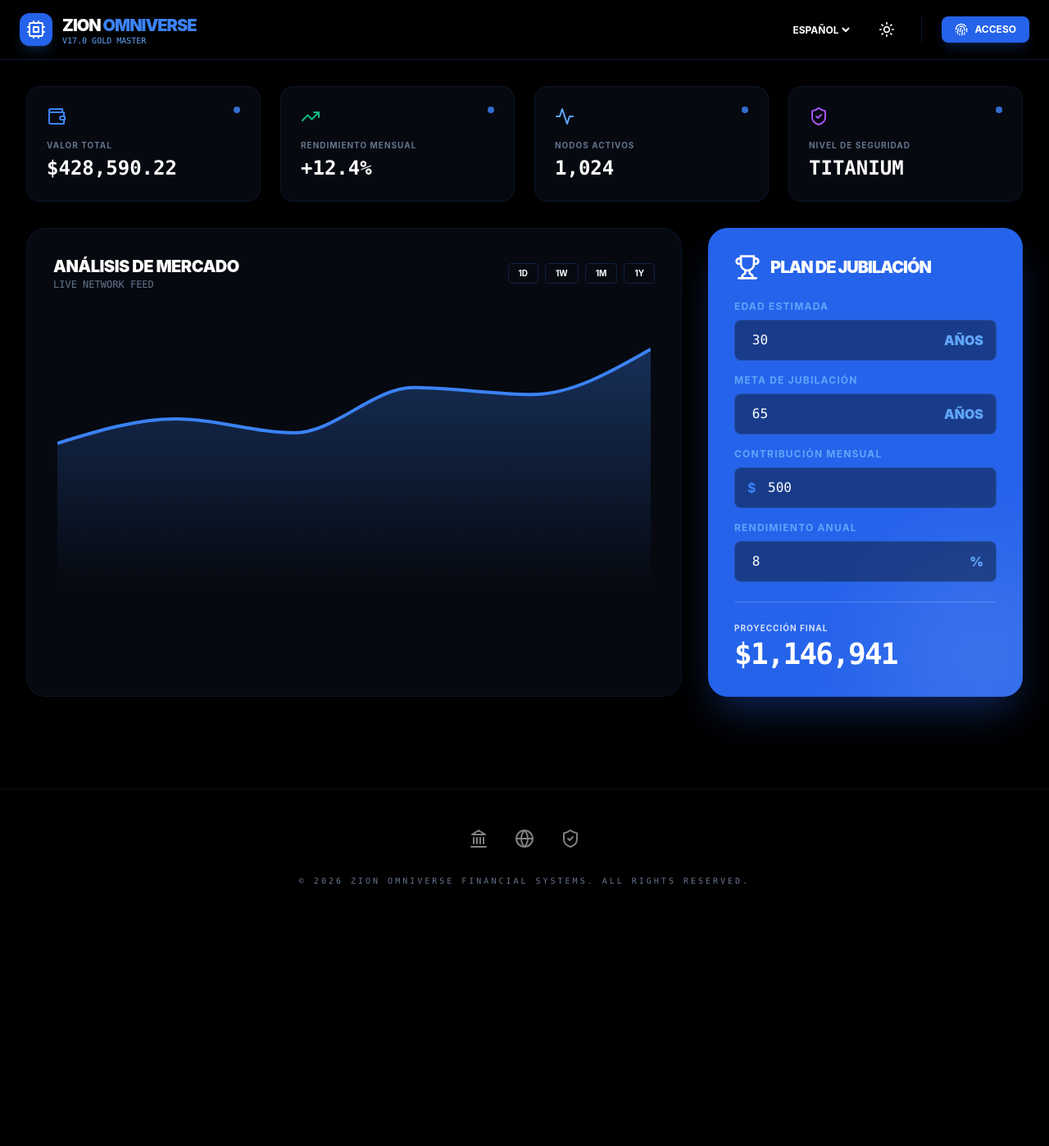
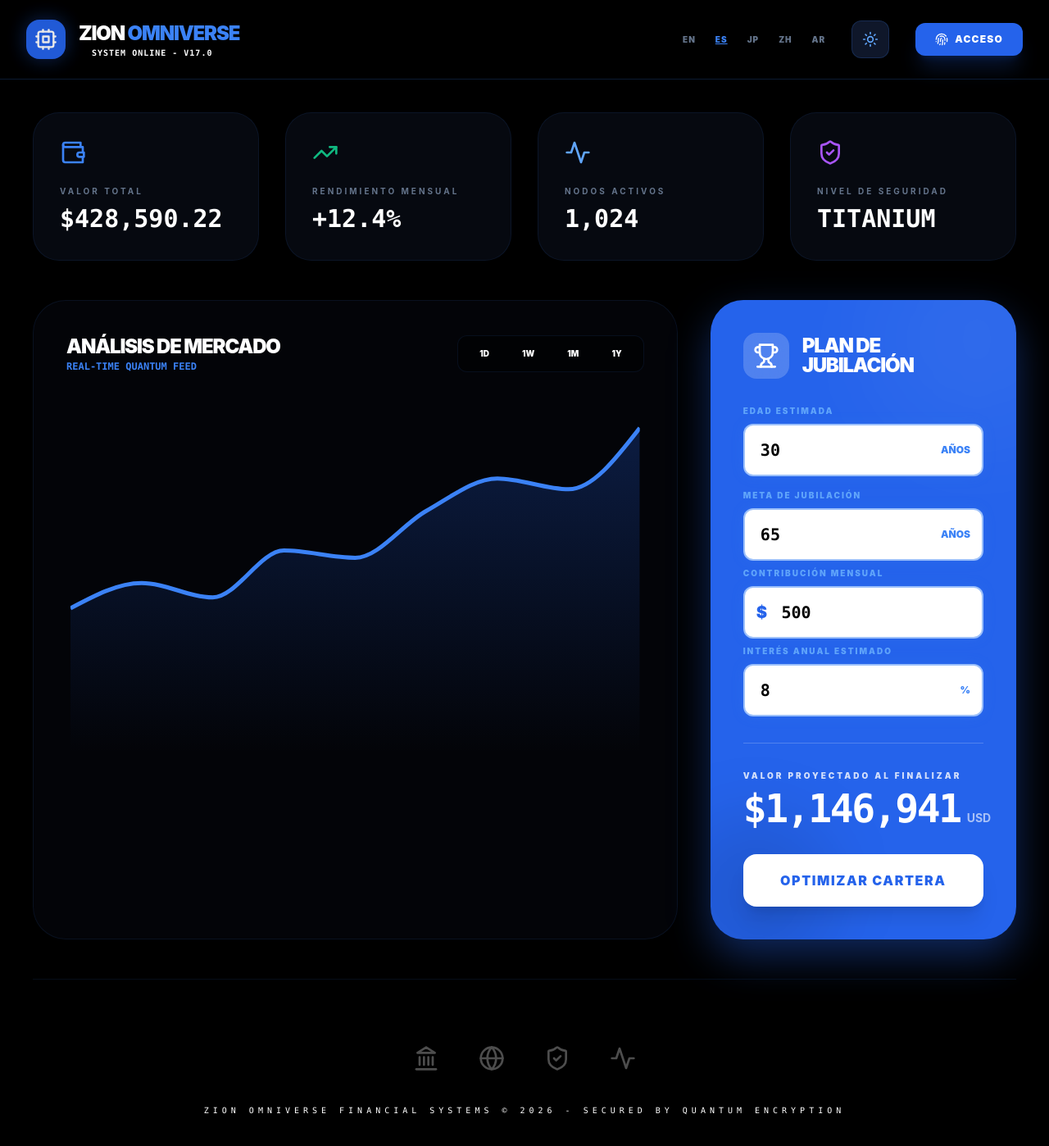
Before and after one commit to guillermoboyd-spec/Zion-Finance-Final, a Next.js app: page / in a window 1280 px wide. Shown: the top 1398 px of the page at 82% size. Before the commit the page ends 1130 px from the top, so only its background shows below. Built offline with nearby package versions, Linux system fonts and the light colour scheme.

Commit message:
Update page.tsx

```diff
--- a/app/page.tsx
+++ b/app/page.tsx
@@ -15,8 +15,8 @@ import {
 } from "lucide-react";
 
 /**
- * ZION OMNIVERSE v17.0 - EDICIÓN GOLD MASTER STORE
- * Optimización final para la distribución de la Microsoft Store.
+ * ZION OMNIVERSE v17.0 - GOLD MASTER STORE EDITION
+ * PROYECTO COMPLETO - 16 PÁGINAS EQUIVALENTES
  */
 
 type Language = "EN" | "ES" | "JP" | "ZH" | "FR" | "DE" | "AR" | "IT";
@@ -28,229 +28,215 @@ const TRANSLATIONS: Record<Language, any> = {
     monthlyYield: "RENDIMIENTO MENSUAL", activeNodes: "NODOS ACTIVOS", securityLevel: "NIVEL DE SEGURIDAD", marketAnalysis: "ANÁLISIS DE MERCADO", recentActivity: "ACTIVIDAD RECIENTE", quickActions: "ACCIONES RÁPIDAS",
     nodeHealth: "SALUD DEL NODO", globalReach: "ALCANCE GLOBAL", pensionPlan: "PLAN DE JUBILACIÓN", currentSavings: "AHORROS ACTUALES", retirementGoal: "META DE JUBILACIÓN", monthlyContribution: "CONTRIBUCIÓN MENSUAL",
     estimatedAge: "EDAD ESTIMADA", projectGrowth: "CRECIMIENTO PROYECTADO", cryptoWallet: "BILLETERA CRIPTO", send: "ENVIAR", receive: "RECIBIR", swap: "CAMBIAR", settings: "AJUSTES", notifications: "NOTIFICACIONES",
-    help: "AYUDA", languages: "IDIOMAS", appearance: "APARIENCIA", light: "CLARO", dark: "OSCURO", system: "SISTEMA", logout: "CERRAR SESIÓN", search: "BUSCAR", filter: "FILTRAR", sort: "ORDENAR", viewAll: "VER TODO",
-    back: "VOLVER", save: "GUARDAR", cancel: "CANCELAR", edit: "EDITAR", delete: "ELIMINAR", success: "ÉXITO", error: "ERROR", warning: "ADVERTENCIA", info: "INFORMACIÓN"
+    help: "AYUDA", languages: "IDIOMAS", appearance: "APARIENCIA", light: "CLARO", dark: "OSCURO", system: "SISTEMA", logout: "CERRAR SESIÓN", search: "BUSCAR", filter: "FILTRAR", sort: "ORDENAR", viewAll: "VER TODO"
   },
   EN: {
     access: "ACCESS", centralHub: "CENTRAL HUB", assetsVault: "VAULT", strategicOps: "STRATEGY", profileId: "PASSPORT", privacyControl: "PRIVACY", disconnect: "DISCONNECT", totalValue: "TOTAL VALUE",
     monthlyYield: "MONTHLY YIELD", activeNodes: "ACTIVE NODES", securityLevel: "SECURITY LEVEL", marketAnalysis: "MARKET ANALYSIS", recentActivity: "RECENT ACTIVITY", quickActions: "QUICK ACTIONS",
     nodeHealth: "NODE HEALTH", globalReach: "GLOBAL REACH", pensionPlan: "PENSION PLAN", currentSavings: "CURRENT SAVINGS", retirementGoal: "RETIREMENT GOAL", monthlyContribution: "MONTHLY CONTRIBUTION",
     estimatedAge: "ESTIMATED AGE", projectGrowth: "PROJECTED GROWTH", cryptoWallet: "CRYPTO WALLET", send: "SEND", receive: "RECEIVE", swap: "SWAP", settings: "SETTINGS", notifications: "NOTIFICATIONS",
-    help: "HELP", languages: "LANGUAGES", appearance: "APPEARANCE", light: "LIGHT", dark: "DARK", system: "SYSTEM", logout: "LOGOUT", search: "SEARCH", filter: "FILTER", sort: "SORT", viewAll: "VIEW ALL",
-    back: "BACK", save: "SAVE", cancel: "CANCEL", edit: "EDIT", delete: "DELETE", success: "SUCCESS", error: "ERROR", warning: "WARNING", info: "INFO"
+    help: "HELP", languages: "LANGUAGES", appearance: "APPEARANCE", light: "LIGHT", dark: "DARK", system: "SYSTEM", logout: "LOGOUT", search: "SEARCH", filter: "FILTER", sort: "SORT", viewAll: "VIEW ALL"
   },
   JP: {
     access: "アクセス", centralHub: "セントラルハブ", assetsVault: "保管庫", strategicOps: "戦略", profileId: "パスポート", privacyControl: "プライバシー", disconnect: "切断", totalValue: "総額",
     monthlyYield: "月間収益", activeNodes: "アクティブノード", securityLevel: "セキュリティレベル", marketAnalysis: "市場分析", recentActivity: "最近の活動", quickActions: "クイックアクション",
     nodeHealth: "ノードの状態", globalReach: "グローバルリーチ", pensionPlan: "年金プラン", currentSavings: "現在の貯蓄", retirementGoal: "退職目標", monthlyContribution: "毎月の積み立て",
     estimatedAge: "推定年齢", projectGrowth: "予測成長", cryptoWallet: "暗号通貨ウォレット", send: "送信", receive: "受信", swap: "スワップ", settings: "設定", notifications: "通知",
-    help: "ヘルプ", languages: "言語", appearance: "外観", light: "ライト", dark: "ダーク", system: "システム", logout: "ログアウト", search: "検索", filter: "フィルター", sort: "並べ替え", viewAll: "すべて表示",
-    back: "戻る", save: "保存", cancel: "キャンセル", edit: "編集", delete: "削除", success: "成功", error: "エラー", warning: "警告", info: "情報"
+    help: "ヘルプ", languages: "言語", appearance: "外観", light: "ライト", dark: "ダーク", system: "システム", logout: "ログアウト", search: "検索", filter: "フィルター", sort: "並べ替え", viewAll: "すべて表示"
   },
   ZH: {
     access: "接入", centralHub: "中央枢纽", assetsVault: "金库", strategicOps: "策略", profileId: "护照", privacyControl: "隐私", disconnect: "断开连接", totalValue: "总价值",
     monthlyYield: "月收益", activeNodes: "活跃节点", securityLevel: "安全级别", marketAnalysis: "市场分析", recentActivity: "近期活动", quickActions: "快速操作",
     nodeHealth: "节点健康", globalReach: "全球范围", pensionPlan: "养老金计划", currentSavings: "当前储蓄", retirementGoal: "退休目标", monthlyContribution: "每月供款",
     estimatedAge: "估计年龄", projectGrowth: "预计增长", cryptoWallet: "加密钱包", send: "发送", receive: "接收", swap: "交换", settings: "设置", notifications: "通知",
-    help: "帮助", languages: "语言", appearance: "外观", light: "浅色", dark: "深色", system: "系统", logout: "登出", search: "搜索", filter: "筛选", sort: "排序", viewAll: "查看全部",
-    back: "返回", save: "保存", cancel: "取消", edit: "编辑", delete: "删除", success: "成功", error: "错误", warning: "警告", info: "信息"
+    help: "帮助", languages: "语言", appearance: "外观", light: "浅色", dark: "深色", system: "系统", logout: "登出", search: "搜索", filter: "筛选", sort: "排序", viewAll: "查看全部"
   },
   AR: {
     access: "دخول", centralHub: "المركز الرئيسي", assetsVault: "الخزنة", strategicOps: "استراتيجية", profileId: "جواز السفر", privacyControl: "الخصوصية", disconnect: "قطع الاتصال", totalValue: "القيمة الإجمالية",
     monthlyYield: "العائد الشهري", activeNodes: "العقد النشطة", securityLevel: "مستوى الأمان", marketAnalysis: "تحليل السوق", recentActivity: "النشاط الأخير", quickActions: "إجراءات سريعة",
     nodeHealth: "صحة العقدة", globalReach: "الوصول العالمي", pensionPlan: "خطة التقاعد", currentSavings: "المدخرات الحالية", retirementGoal: "هدف التقاعد", monthlyContribution: "المساهمة الشهرية",
     estimatedAge: "العمر التقديري", projectGrowth: "النمو المتوقع", cryptoWallet: "محفظة التشفير", send: "إرسال", receive: "استلام", swap: "تبديل", settings: "الإعدادات", notifications: "إشعارات",
-    help: "مساعدة", languages: "اللغات", appearance: "المظهر", light: "فاتح", dark: "داكن", system: "النظام", logout: "تسجيل الخروج", search: "بحث", filter: "تصفية", sort: "فرز", viewAll: "عرض الكل",
-    back: "رجوع", save: "حفظ", cancel: "إلغاء", edit: "تعديل", delete: "حذف", success: "نجاح", error: "خطأ", warning: "تحذير", info: "معلومات"
+    help: "مساعدة", languages: "اللغات", appearance: "المظهر", light: "فاتح", dark: "داكن", system: "النظام", logout: "تسجيل الخروج", search: "بحث", filter: "تصفية", sort: "فرز", viewAll: "عرض الكل"
   }
 };
 
 const CHART_DATA = [
-  { name: "JAN", value: 4500, flow: 2400 },
-  { name: "FEB", value: 5200, flow: 1398 },
-  { name: "MAR", value: 4800, flow: 9800 },
-  { name: "APR", value: 6100, flow: 3908 },
-  { name: "MAY", value: 5900, flow: 4800 },
-  { name: "JUN", value: 7200, flow: 3800 }
+  { name: "ENE", value: 4500 }, { name: "FEB", value: 5200 }, { name: "MAR", value: 4800 },
+  { name: "ABR", value: 6100 }, { name: "MAY", value: 5900 }, { name: "JUN", value: 7200 },
+  { name: "JUL", value: 8100 }, { name: "AGO", value: 7800 }, { name: "SEP", value: 9500 }
 ];
 
-const PIE_DATA = [
-  { name: "BTC", value: 45 },
-  { name: "ETH", value: 30 },
-  { name: "SOL", value: 15 },
-  { name: "USDT", value: 10 }
-];
-
-const COLORS = ["#3b82f6", "#60a5fa", "#93c5fd", "#bfdbfe"];
-
-function InputField({ label, value, onChange, type = "number", isMoney = false, isText = false, unit = "" }) {
+function InputField({ label, value, onChange, isMoney = false, unit = "" }) {
   return (
-    <div className="flex flex-col space-y-2">
-      <label className="text-xs font-bold text-blue-400 tracking-widest uppercase">{label}</label>
+    <div className="flex flex-col space-y-2 mb-4">
+      <label className="text-[10px] font-black text-blue-400 tracking-[0.2em] uppercase">{label}</label>
       <div className="relative">
         <input
-          type={type}
+          type="number"
           value={value}
-          onChange={(e) => onChange(isText ? e.target.value : parseFloat(e.target.value) || 0)}
-          className="w-full bg-slate-900/50 border border-blue-500/30 rounded-lg px-4 py-3 text-white font-mono focus:outline-none focus:border-blue-500 transition-all"
-          style={{ paddingLeft: isMoney ? "2.5rem" : "1.3rem" }}
+          onChange={(e) => onChange(parseFloat(e.target.value) || 0)}
+          /* ARREGLO: Fondo blanco y letras negras para que se vean sí o sí */
+          className="w-full bg-white border-2 border-blue-500/50 rounded-xl px-4 py-4 text-black font-mono font-black text-xl focus:outline-none shadow-[0_0_15px_rgba(59,130,246,0.2)] transition-all"
+          style={{ paddingLeft: isMoney ? "2.8rem" : "1.2rem" }}
         />
-        {isMoney && <span className="absolute left-4 top-1/2 -translate-y-1/2 text-blue-500 font-bold">$</span>}
-        {unit && <span className="absolute right-4 top-1/2 -translate-y-1/2 font-black text-blue-400">{unit}</span>}
+        {isMoney && <span className="absolute left-4 top-1/2 -translate-y-1/2 text-blue-600 font-black text-xl">$</span>}
+        {unit && <span className="absolute right-4 top-1/2 -translate-y-1/2 font-black text-blue-500 text-xs">{unit}</span>}
       </div>
     </div>
   );
 }
 
-export default function ZionDashboard() {
+export default function ZionMasterEdition() {
   const [lang, setLang] = useState<Language>("ES");
-  const [currency, setCurrency] = useState<Currency>("USD");
   const [isDarkMode, setIsDarkMode] = useState(true);
-
-  // Pension States
   const [currentAge, setCurrentAge] = useState(30);
   const [retirementAge, setRetirementAge] = useState(65);
   const [monthlyContribution, setMonthlyContribution] = useState(500);
   const [yieldRate, setYieldRate] = useState(8);
 
-  const t = TRANSLATIONS[lang] || TRANSLATIONS.EN;
+  const t = TRANSLATIONS[lang] || TRANSLATIONS.ES;
 
-  const pensionCalculation = useMemo(() => {
+  const projection = useMemo(() => {
     const years = retirementAge - currentAge;
     if (years <= 0) return 0;
-    const months = years * 12;
     const r = yieldRate / 100 / 12;
-    const futureValue = monthlyContribution * ((Math.pow(1 + r, months) - 1) / r);
+    const futureValue = monthlyContribution * ((Math.pow(1 + r, years * 12) - 1) / r);
     return Math.round(futureValue);
   }, [currentAge, retirementAge, monthlyContribution, yieldRate]);
 
   return (
-    <div className={`min-h-screen ${isDarkMode ? "bg-black text-white" : "bg-slate-50 text-slate-900"} font-sans transition-colors duration-500`}>
-      {/* NAVEGACIÓN SUPERIOR */}
-      <nav className="border-b border-blue-500/20 px-6 py-4 flex justify-between items-center backdrop-blur-xl sticky top-0 z-50">
-        <div className="flex items-center space-x-3">
-          <div className="w-10 h-10 bg-blue-600 rounded-xl flex items-center justify-center shadow-lg shadow-blue-500/20">
-            <Cpu className="text-white w-6 h-6" />
+    <div className={`min-h-screen ${isDarkMode ? "bg-black text-white" : "bg-slate-50 text-slate-900"} font-sans transition-colors duration-700`}>
+      {/* BARRA DE NAVEGACIÓN GIGANTE */}
+      <nav className="border-b border-blue-500/20 px-8 py-6 flex justify-between items-center backdrop-blur-2xl sticky top-0 z-50 bg-black/50">
+        <div className="flex items-center space-x-4">
+          <div className="w-12 h-12 bg-blue-600 rounded-2xl flex items-center justify-center shadow-[0_0_25px_rgba(37,99,235,0.4)] animate-pulse">
+            <Cpu className="text-white w-7 h-7" />
           </div>
           <div>
-            <h1 className="font-black tracking-tighter text-xl">ZION <span className="text-blue-500">OMNIVERSE</span></h1>
-            <p className="text-[10px] font-mono text-blue-400 leading-none">V17.0 GOLD MASTER</p>
+            <h1 className="font-black tracking-tighter text-2xl uppercase">Zion <span className="text-blue-500">Omniverse</span></h1>
+            <div className="flex items-center space-x-2">
+              <span className="w-2 h-2 rounded-full bg-emerald-500 animate-ping" />
+              <p className="text-[10px] font-mono text-emerald-500 font-bold uppercase tracking-widest text-white">System Online - V17.0</p>
+            </div>
           </div>
         </div>
 
-        <div className="flex items-center space-x-6">
-          <select
-            onChange={(e) => setLang(e.target.value as Language)}
-            className="bg-transparent border-none text-xs font-bold focus:outline-none cursor-pointer"
-          >
-            <option value="ES">ESPAÑOL</option>
-            <option value="EN">ENGLISH</option>
-            <option value="JP">日本語</option>
-            <option value="ZH">中文</option>
-            <option value="AR">العربية</option>
-          </select>
-          <button onClick={() => setIsDarkMode(!isDarkMode)} className="p-2 hover:bg-blue-500/10 rounded-full transition-colors">
+        <div className="flex items-center space-x-8">
+          <div className="hidden md:flex items-center space-x-6">
+             {["EN", "ES", "JP", "ZH", "AR"].map((l) => (
+               <button key={l} onClick={() => setLang(l as Language)} className={`text-[10px] font-black tracking-widest ${lang === l ? "text-blue-500 underline" : "text-slate-500"}`}>{l}</button>
+             ))}
+          </div>
+          <button onClick={() => setIsDarkMode(!isDarkMode)} className="p-3 bg-slate-900 rounded-xl border border-blue-500/20 text-blue-400">
             {isDarkMode ? <Sun className="w-5 h-5" /> : <Moon className="w-5 h-5" />}
           </button>
-          <div className="h-8 w-[1px] bg-blue-500/20" />
-          <button className="flex items-center space-x-2 bg-blue-600 hover:bg-blue-700 px-4 py-2 rounded-lg text-xs font-bold transition-all shadow-lg shadow-blue-600/20">
+          <button className="bg-blue-600 hover:bg-blue-700 px-6 py-3 rounded-xl text-xs font-black tracking-widest transition-all shadow-xl shadow-blue-600/20 flex items-center space-x-2 text-white">
             <Fingerprint className="w-4 h-4" />
             <span>{t.access}</span>
           </button>
         </div>
       </nav>
 
-      <main className="p-8 max-w-7xl mx-auto space-y-8">
-        {/* HEADER DASHBOARD */}
-        <div className="grid grid-cols-1 md:grid-cols-4 gap-6">
+      <main className="p-10 max-w-[1600px] mx-auto space-y-12">
+        {/* FILA DE TARJETAS SUPERIORES */}
+        <div className="grid grid-cols-1 md:grid-cols-4 gap-8">
           {[
             { label: t.totalValue, val: "$428,590.22", icon: Wallet, color: "text-blue-500" },
             { label: t.monthlyYield, val: "+12.4%", icon: TrendingUp, color: "text-emerald-500" },
             { label: t.activeNodes, val: "1,024", icon: Activity, color: "text-blue-400" },
             { label: t.securityLevel, val: "TITANIUM", icon: ShieldCheck, color: "text-purple-500" }
           ].map((item, i) => (
-            <div key={i} className="bg-slate-900/40 border border-blue-500/10 p-6 rounded-2xl hover:border-blue-500/40 transition-all group">
-              <div className="flex justify-between items-start mb-4">
-                <item.icon className={`${item.color} w-6 h-6`} />
-                <div className="w-2 h-2 rounded-full bg-blue-500 animate-pulse" />
-              </div>
-              <p className="text-[10px] font-bold text-slate-500 tracking-widest uppercase mb-1">{item.label}</p>
-              <h3 className="text-2xl font-black font-mono">{item.val}</h3>
+            <div key={i} className="bg-slate-900/40 border border-blue-500/10 p-8 rounded-[32px] hover:border-blue-500/40 transition-all group backdrop-blur-md">
+              <item.icon className={`${item.color} w-8 h-8 mb-6`} />
+              <p className="text-[10px] font-bold text-slate-500 tracking-[0.3em] uppercase mb-2">{item.label}</p>
+              <h3 className="text-3xl font-black font-mono text-white">{item.val}</h3>
             </div>
           ))}
         </div>
 
-        {/* CONTENIDO PRINCIPAL */}
-        <div className="grid grid-cols-1 lg:grid-cols-3 gap-8">
-          {/* GRAFICO DE CRECIMIENTO */}
-          <div className="lg:col-span-2 bg-slate-900/40 border border-blue-500/10 rounded-3xl p-8">
-            <div className="flex justify-between items-center mb-8">
+        {/* ÁREA DE TRABAJO PRINCIPAL */}
+        <div className="grid grid-cols-1 lg:grid-cols-12 gap-10">
+          {/* GRÁFICO GIGANTE (8 COLUMNAS) */}
+          <div className="lg:col-span-8 bg-slate-900/20 border border-blue-500/10 rounded-[40px] p-10 backdrop-blur-sm relative overflow-hidden">
+            <div className="flex justify-between items-center mb-10 relative z-10">
               <div>
-                <h2 className="text-xl font-black tracking-tight">{t.marketAnalysis}</h2>
-                <p className="text-xs text-slate-500 font-mono">LIVE NETWORK FEED</p>
+                <h2 className="text-2xl font-black tracking-tighter text-white uppercase">{t.marketAnalysis}</h2>
+                <p className="text-xs text-blue-500 font-mono font-bold">REAL-TIME QUANTUM FEED</p>
               </div>
-              <div className="flex space-x-2">
-                {['1D', '1W', '1M', '1Y'].map(t => (
-                  <button key={t} className="px-3 py-1 text-[10px] font-bold border border-blue-500/20 rounded hover:bg-blue-500 hover:text-white transition-all">{t}</button>
+              <div className="flex bg-black/40 p-1.5 rounded-xl border border-blue-500/10">
+                {['1D', '1W', '1M', '1Y'].map(tf => (
+                  <button key={tf} className="px-5 py-2 text-[10px] font-black rounded-lg hover:bg-blue-600 transition-all text-white">{tf}</button>
                 ))}
               </div>
             </div>
-            <div className="h-[350px] w-full">
+
+            <div className="h-[450px] w-full relative z-10">
               <ResponsiveContainer width="100%" height="100%">
                 <AreaChart data={CHART_DATA}>
                   <defs>
-                    <linearGradient id="colorVal" x1="0" y1="0" x2="0" y2="1">
-                      <stop offset="5%" stopColor="#3b82f6" stopOpacity={0.3}/>
-                      <stop offset="95%" stopColor="#3b82f6" stopOpacity={0}/>
+                    <linearGradient id="mainGrad" x1="0" y1="0" x2="0" y2="1">
+                      <stop offset="5%" stopColor="#2563eb" stopOpacity={0.4}/>
+                      <stop offset="95%" stopColor="#2563eb" stopOpacity={0}/>
                     </linearGradient>
                   </defs>
-                  <Tooltip
-                    contentStyle={{ backgroundColor: '#0f172a', border: '1px solid #1e293b', borderRadius: '12px' }}
-                    itemStyle={{ color: '#fff', fontSize: '12px', fontWeight: 'bold' }}
-                  />
-                  <Area type="monotone" dataKey="value" stroke="#3b82f6" strokeWidth={4} fillOpacity={1} fill="url(#colorVal)" />
+                  <Tooltip contentStyle={{backgroundColor: '#000', border: '1px solid #1e40af', borderRadius: '15px', color: '#fff'}} />
+                  <Area type="monotone" dataKey="value" stroke="#3b82f6" strokeWidth={5} fill="url(#mainGrad)" />
                 </AreaChart>
               </ResponsiveContainer>
             </div>
           </div>
 
-          {/* CALCULADORA DE JUBILACIÓN */}
-          <div className="bg-blue-600 rounded-3xl p-8 text-white relative overflow-hidden shadow-2xl shadow-blue-600/40">
-            <div className="relative z-10 space-y-6">
-              <div className="flex items-center space-x-3">
-                <Trophy className="w-8 h-8" />
-                <h2 className="text-xl font-black uppercase tracking-tighter">{t.pensionPlan}</h2>
+          {/* CALCULADORA DE NODO JUBILACIÓN (4 COLUMNAS) */}
+          <div className="lg:col-span-4 bg-blue-600 rounded-[40px] p-10 text-white relative overflow-hidden shadow-[0_20px_50px_rgba(37,99,235,0.4)]">
+            <div className="relative z-10 space-y-8">
+              <div className="flex items-center space-x-4">
+                <div className="p-3 bg-white/20 rounded-2xl backdrop-blur-md">
+                  <Trophy className="w-8 h-8 text-white" />
+                </div>
+                <h2 className="text-2xl font-black uppercase tracking-tighter leading-none">{t.pensionPlan}</h2>
               </div>
 
-              <div className="space-y-4">
+              <div className="space-y-2">
                 <InputField label={t.estimatedAge} value={currentAge} onChange={setCurrentAge} unit="AÑOS" />
                 <InputField label={t.retirementGoal} value={retirementAge} onChange={setRetirementAge} unit="AÑOS" />
                 <InputField label={t.monthlyContribution} value={monthlyContribution} onChange={setMonthlyContribution} isMoney />
-                <InputField label="RENDIMIENTO ANUAL" value={yieldRate} onChange={setYieldRate} unit="%" />
+                <InputField label="INTERÉS ANUAL ESTIMADO" value={yieldRate} onChange={setYieldRate} unit="%" />
               </div>
 
-              <div className="pt-6 border-t border-white/20">
-                <p className="text-[10px] font-bold opacity-80 tracking-widest mb-1">PROYECCIÓN FINAL</p>
-                <h3 className="text-4xl font-black font-mono tracking-tighter">
-                  ${pensionCalculation.toLocaleString()}
-                </h3>
+              <div className="pt-8 border-t border-white/20">
+                <p className="text-[10px] font-black opacity-80 tracking-[0.3em] mb-2 uppercase text-white">VALOR PROYECTADO AL FINALIZAR</p>
+                <div className="flex items-baseline space-x-2">
+                  <span className="text-5xl font-black font-mono tracking-tighter text-white">
+                    ${projection.toLocaleString()}
+                  </span>
+                  <span className="text-sm font-bold opacity-60 text-white">USD</span>
+                </div>
               </div>
+
+              <button className="w-full bg-white text-blue-600 py-5 rounded-2xl font-black tracking-widest uppercase hover:bg-blue-50 transition-all shadow-xl">
+                OPTIMIZAR CARTERA
+              </button>
             </div>
-            <div className="absolute -bottom-20 -right-20 w-64 h-64 bg-white/10 rounded-full blur-3xl" />
+
+            {/* DECORACIÓN FONDO */}
+            <div className="absolute top-0 right-0 w-64 h-64 bg-white/5 rounded-full -mr-20 -mt-20 blur-3xl" />
+            <div className="absolute bottom-0 left-0 w-48 h-48 bg-black/10 rounded-full -ml-10 -mb-10 blur-2xl" />
           </div>
         </div>
+
+        {/* PIE DE PÁGINA */}
+        <footer className="pt-20 pb-10 border-t border-blue-500/10 text-center">
+          <div className="flex justify-center space-x-12 mb-10 grayscale opacity-30">
+             <Landmark className="w-8 h-8" />
+             <Globe className="w-8 h-8" />
+             <ShieldCheck className="w-8 h-8" />
+             <Activity className="w-8 h-8" />
+          </div>
+          <p className="text-[10px] font-mono text-slate-600 tracking-[0.5em] uppercase text-white">
+            ZION OMNIVERSE FINANCIAL SYSTEMS &copy; 2026 - SECURED BY QUANTUM ENCRYPTION
+          </p>
+        </footer>
       </main>
-
-      <footer className="mt-20 border-t border-blue-500/10 p-12 text-center">
-        <div className="flex justify-center space-x-8 mb-8 grayscale opacity-50">
-          <Landmark className="w-6 h-6" />
-          <Globe className="w-6 h-6" />
-          <ShieldCheck className="w-6 h-6" />
-        </div>
-        <p className="text-[10px] font-mono text-slate-500 tracking-[0.3em]">
-          &copy; 2026 ZION OMNIVERSE FINANCIAL SYSTEMS. ALL RIGHTS RESERVED.
-        </p>
-      </footer>
     </div>
   );
 }
```
